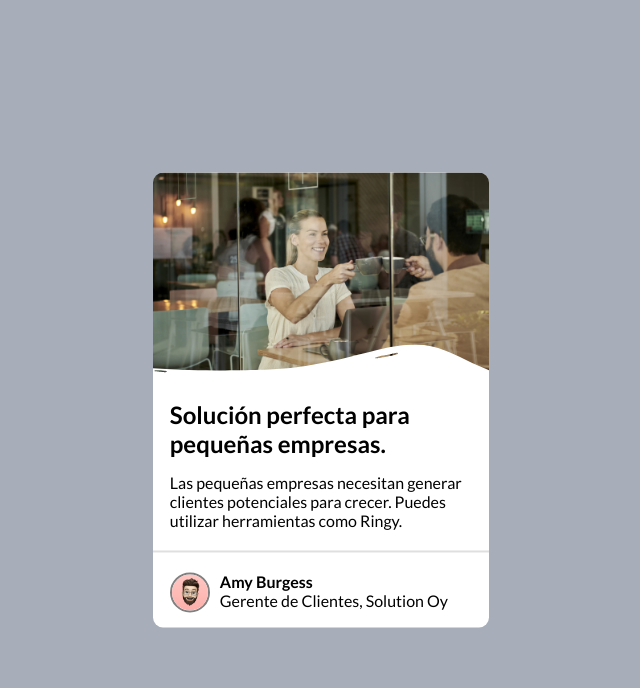
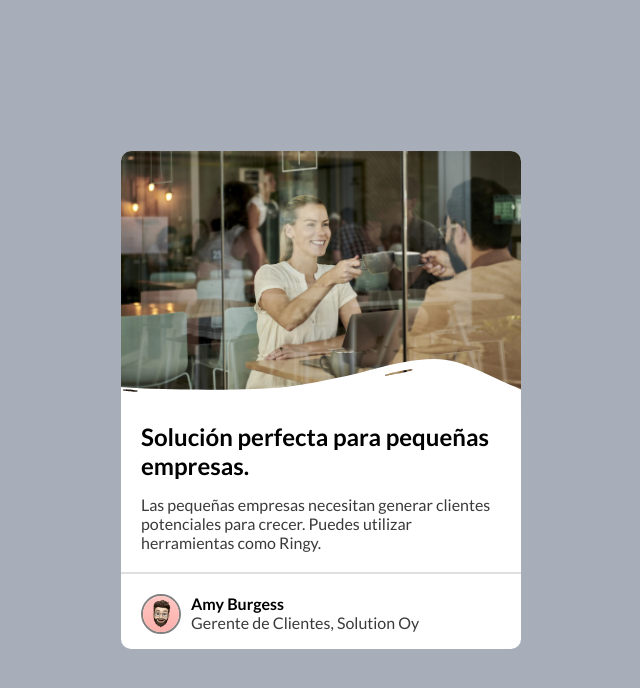
Before and after one commit to aventuraslis/Desafios-web-devchallange, a plain HTML site: page Test8/index.html in a window 1280 px wide. Shown: the whole page, without its empty margins (319-959 px from the left). Drawn offline with Linux system fonts and the light colour scheme.

Commit message:
Update styles.css

```diff
--- a/Test8/styles.css
+++ b/Test8/styles.css
@@ -19,7 +19,7 @@ body{
     top: 50%;
     left: 50%;
     background-color: white;
-    width: 21rem;
+    width: 25rem;
     transform: translate(-50%, -50%);
     border-radius: 10px;
 }
@@ -27,8 +27,8 @@ body{
 
 #fondo img {
     position: absolute;
-    width: 21rem;
-    top: 172px;
+    width: 25rem;
+    top: 13rem;
     left: 50%;
     transform: translateX(-50%);
     z-index: 1;
@@ -37,7 +37,7 @@ body{
 
 #image img{
     border-radius: 10px;
-    width: 21rem;
+    width: 25rem;
     z-index: 0;
 }
 
@@ -53,12 +53,17 @@ h1{
     font-size: 24px;
 }
 
-h2,p{
+h2{
     font-size: 16px;
     font-weight: normal;
 }
 
+p{
+    color: rgb(58, 58, 58);
+}
+
 #contenido p{
+    color: rgb(58, 58, 58);
     width: 90%;
     margin-top: 15px;
 }
@@ -92,6 +97,7 @@ hr{
     }
     #fondo img{
         width: 19rem;
+        top: 10rem;
     }
     #image img{
         width: 19rem;
```
